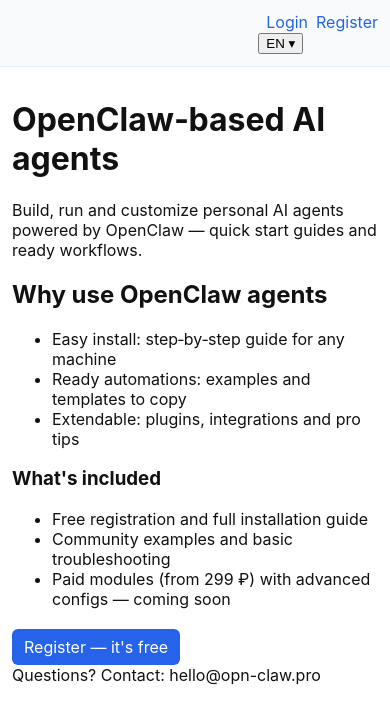
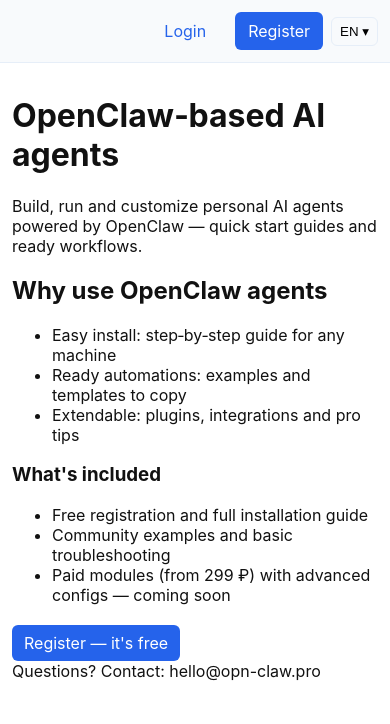
Before and after one commit to novaaurelis/nova-ai-agents-site-backup, a Next.js app: page /en in a window 390 px wide. Shown: the top 724 px of the page. Built offline with nearby package versions, Linux system fonts and the light colour scheme.

Commit message:
style: header layout and language selector styles

```diff
--- a/styles/globals.css
+++ b/styles/globals.css
@@ -8,8 +8,21 @@ body{font-family:Inter,system-ui,Segoe UI,Roboto,"Helvetica Neue",Arial; margin:
 nav a{margin-left:12px;text-decoration:none;color:var(--accent)}
 .button{display:inline-block;padding:10px 16px;background:var(--accent);color:#fff;border-radius:6px;text-decoration:none}
 .cta{margin-top:20px}
+
+/* header layout tweaks */
+.nav-right{display:flex;align-items:center;gap:12px}
+.auth-buttons{display:flex;gap:8px;align-items:center}
+.nav-button{padding:8px 12px;background:transparent;border:1px solid transparent;border-radius:6px;color:var(--accent);text-decoration:none}
+.nav-button.primary{background:var(--accent);color:#fff}
+.lang-select{position:relative}
+.lang-button{background:transparent;border:1px solid #e6eef8;padding:6px 8px;border-radius:6px}
+.lang-menu{position:absolute;right:0;top:36px;background:#fff;border:1px solid #e6eef8;border-radius:6px;padding:6px;box-shadow:0 6px 18px rgba(16,24,40,0.08)}
+.lang-item{display:block;padding:6px 10px;color:var(--accent);text-decoration:none}
+
 @media (max-width:600px){
   .container{padding:12px}
   nav a{margin-left:8px}
   .button{padding:8px 12px}
+  .nav-right{gap:8px}
+  .lang-menu{right:0;top:40px}
 }
```
